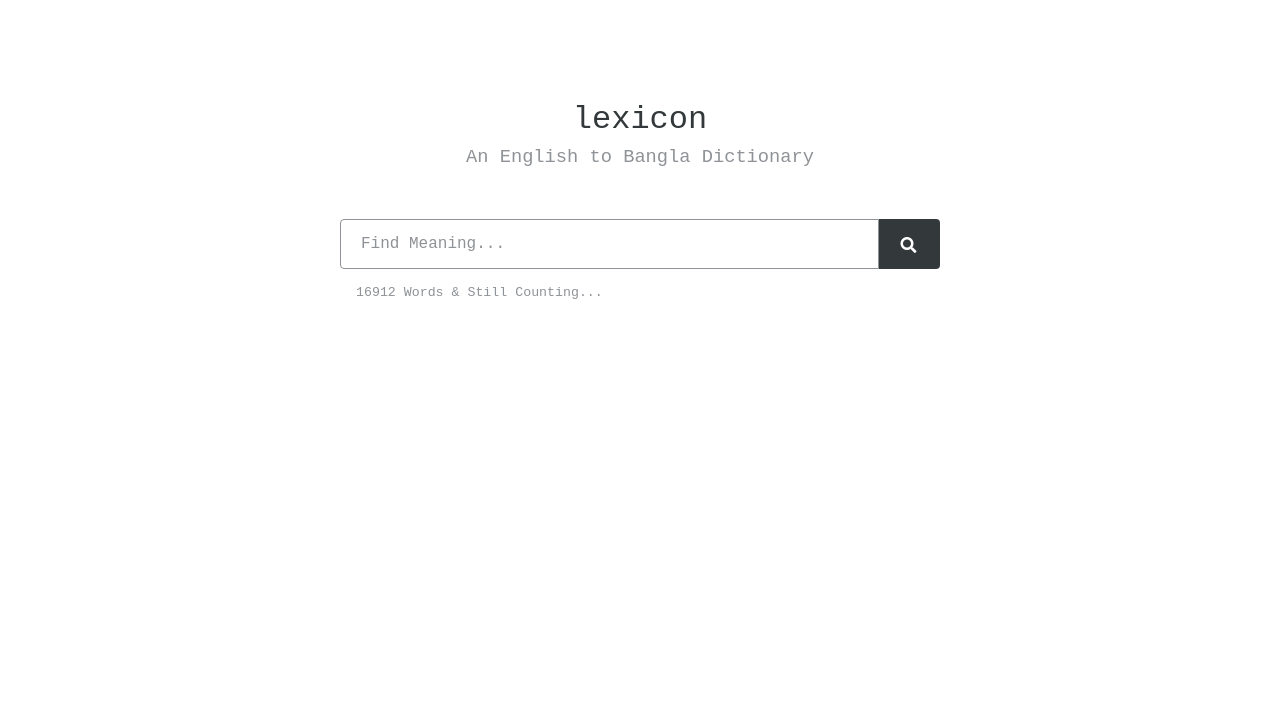
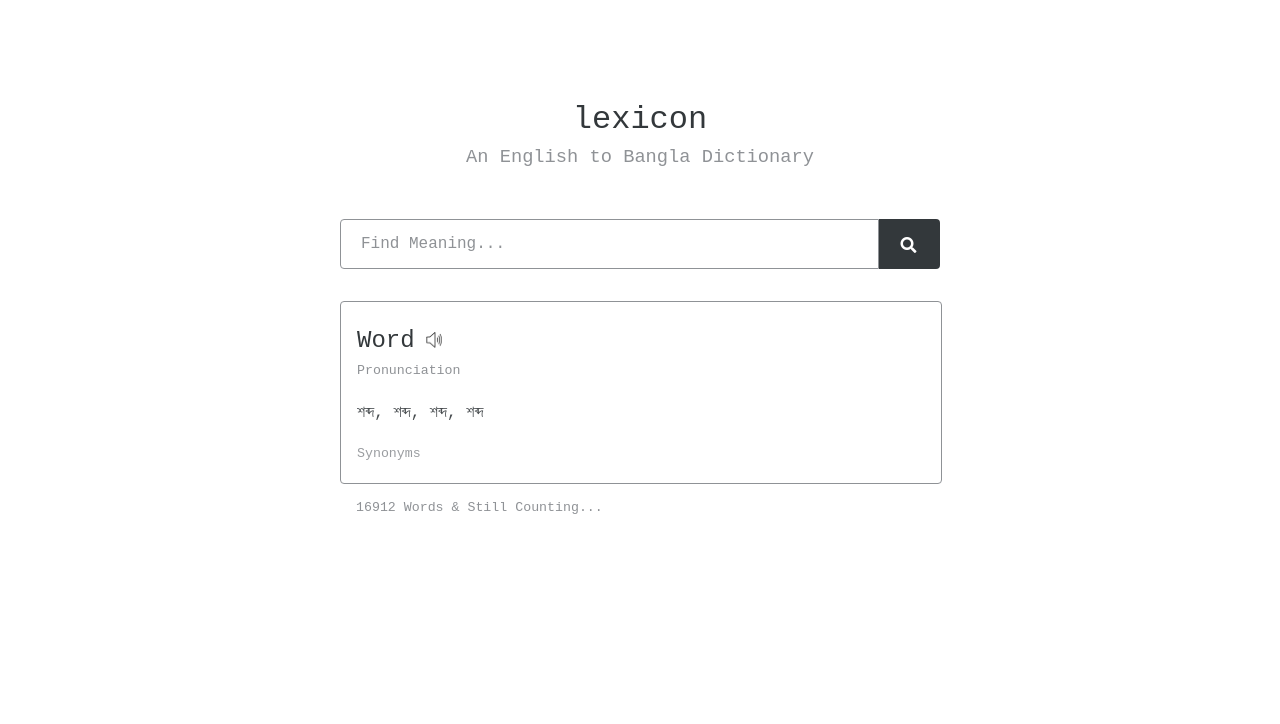
Before and after one commit to smmehrab/lexicon, a plain HTML site: page index.html in a window 1280 px wide. Shown: the top 724 px of the page. Drawn offline with Linux system fonts and the light colour scheme; no server answers.

Commit message:
UI: Text-to-Speech Added

```diff
--- a/index.html
+++ b/index.html
@@ -36,8 +36,11 @@
             </form>
 
             <!-- Output -->
-            <div class="output hide" title="Search on Google Translate">
-                <h2 id="outputWord">Word</h2>
+            <div class="output" title="Search on Google Translate">
+                <div>
+                    <h2 id="outputWord">Word</h2>
+                    <button id="outputListen"><img src="./assets/pngs/listen.png" alt="Listen" width="14" height="14"></button>
+                </div>
                 <h5 id="outputPronunciation">Pronunciation</h5>
                 <h4 id="outputMeaning">শব্দ, শব্দ, শব্দ, শব্দ</h4>
                 <h5 id="outputSynonym">
--- a/scripts/app.js
+++ b/scripts/app.js
@@ -6,6 +6,7 @@ var clear = document.getElementById('clear');
 var info = document.getElementById('info');
 
 var outputWord = document.getElementById('outputWord');
+var outputListen = document.getElementById('outputListen');
 var outputPronunciation = document.getElementById('outputPronunciation');
 var outputMeaning = document.getElementById('outputMeaning');
 var outputSynonym = document.getElementById('outputSynonym');
@@ -16,11 +17,20 @@ var dictionary, hash, performance;
 
 window.onload = function () {
     console.log('Window Loaded');
+
     output.addEventListener('click', (event)=>{
         console.log("Search in Google Translate");
         var url = "https://translate.google.com/?sl=en&tl=bn&text=" + searchedWord.value.toLowerCase() + "&op=translate"
         window.open(url,'_blank');
     });
+
+    outputListen.addEventListener('click', (event)=>{
+        event.preventDefault();
+        event.stopPropagation();
+        var word = outputWord.innerHTML;
+        console.log("Listen to Pronunciation: " + word);
+    });
+
     main();
 }
 
@@ -55,7 +65,7 @@ function search(input) {
     else {
         word = searchedWord.value.toLowerCase();
     }
-        var primaryHash = hash.findPrimary(word);
+    var primaryHash = hash.findPrimary(word);
     var secondaryHash;
 
     openOutput();
--- a/styles/style.css
+++ b/styles/style.css
@@ -198,6 +198,7 @@ input.search-submit {
 }
 
 #outputWord {
+    display: inline-block;
     font-family: 'Courier New', Courier, monospace;
     font-weight: normal;
     margin: 0;
@@ -205,6 +206,28 @@ input.search-submit {
     margin-left: 1rem;
     color: #33383b;
     line-height: 1;
+}
+
+#outputListen {
+    display: inline-block;
+    border: 0;
+    background: none;
+    cursor: pointer;
+    box-shadow: none;
+    border-radius: 0px;
+    padding: 0.25rem;
+    margin-left: 0.25rem;
+    transform: scale(1.1);
+    -webkit-transform: scale(1.1);
+}
+
+#outputListen:hover, #outputListen:active, #outputListen:focus {
+    outline: 0;
+}
+
+#outputListen:active {
+    transform: scale(0.9);
+    -webkit-transform: scale(0.9);
 }
 
 #outputPronunciation {
```
Also changed, not shown: assets/pngs/listen.png (added).
